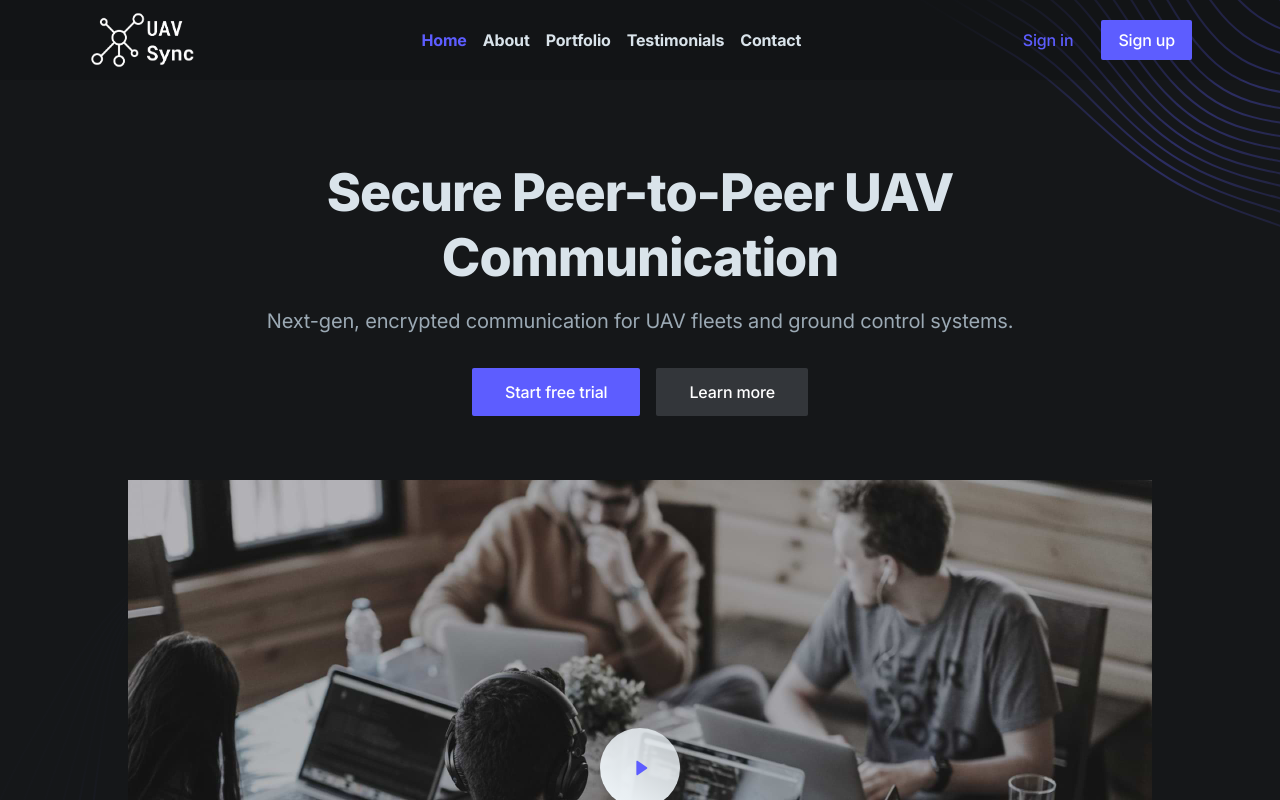
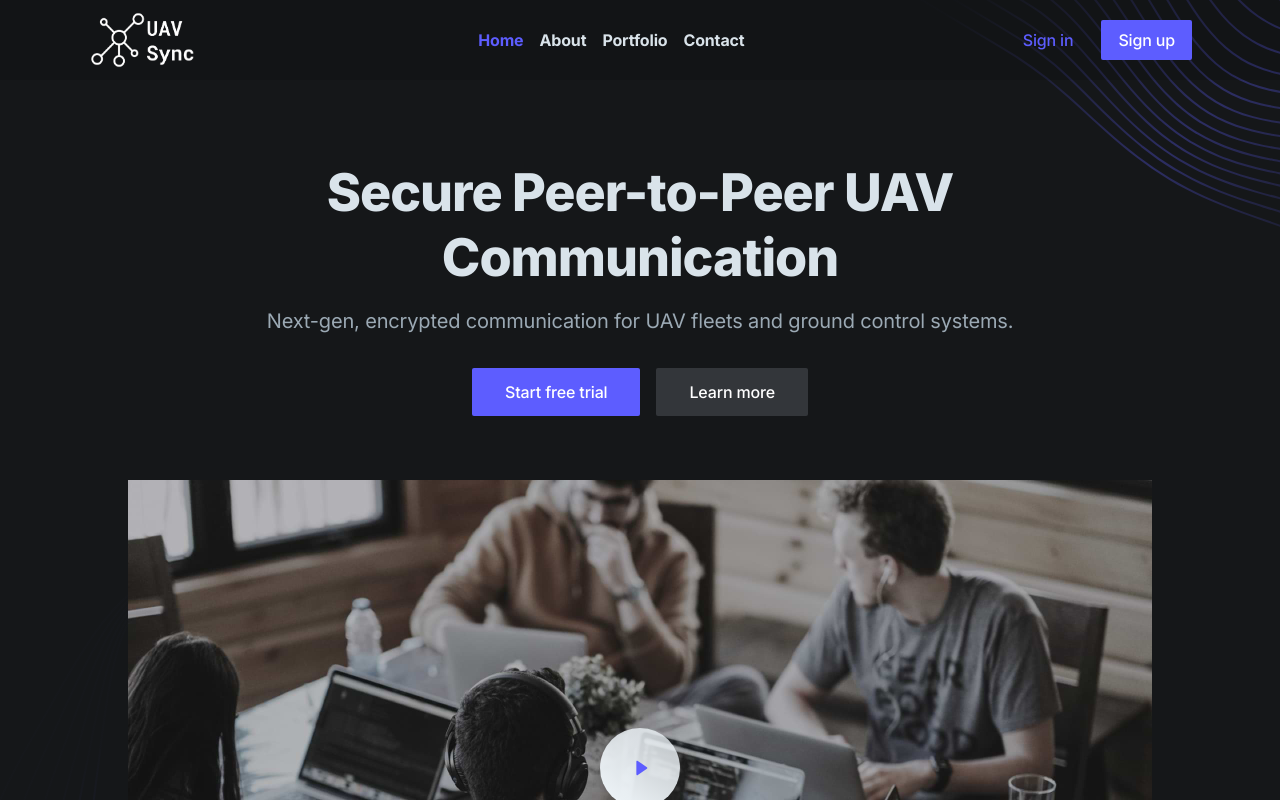
Before and after one commit to harunbiswas/uavcrypt, a Next.js app: page / in a window 1280 px wide. Shown: the top 800 px of the page. Built offline with nearby package versions, Linux system fonts and the light colour scheme.

Commit message:
remove tesimonials in menu

```diff
--- a/components/ui/Menu.tsx
+++ b/components/ui/Menu.tsx
@@ -9,7 +9,7 @@ export default function Menu() {
     { link: "#about", title: "About" },
     // { link: "#service", title: "Services" },
     { link: "#portfolio", title: "Portfolio" },
-    { link: "#testimonials", title: "Testimonials" },
+    // { link: "#testimonials", title: "Testimonials" },
     { link: "#contact", title: "Contact" },
   ];
 
```
